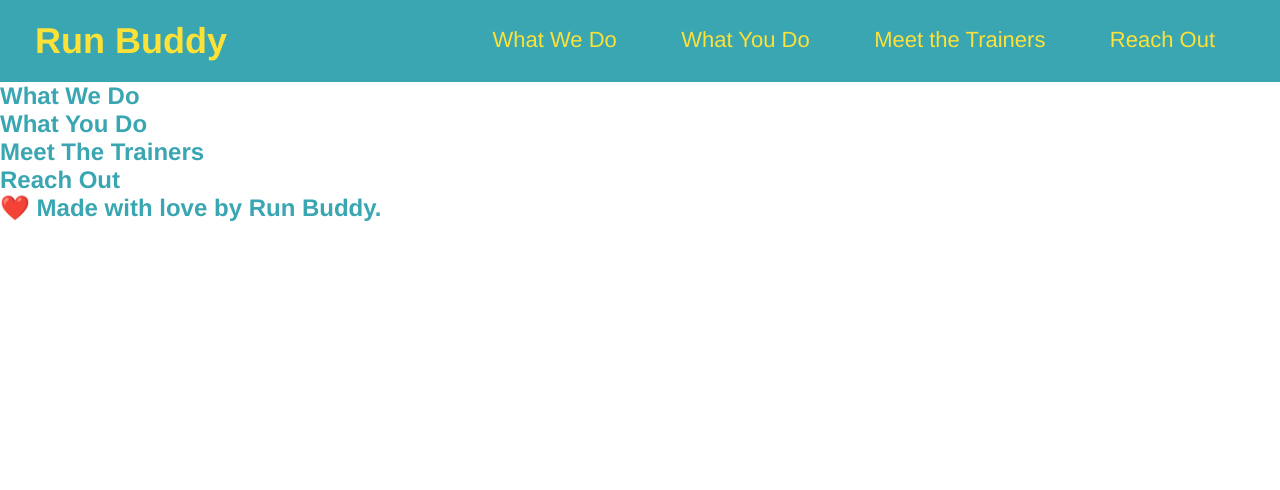
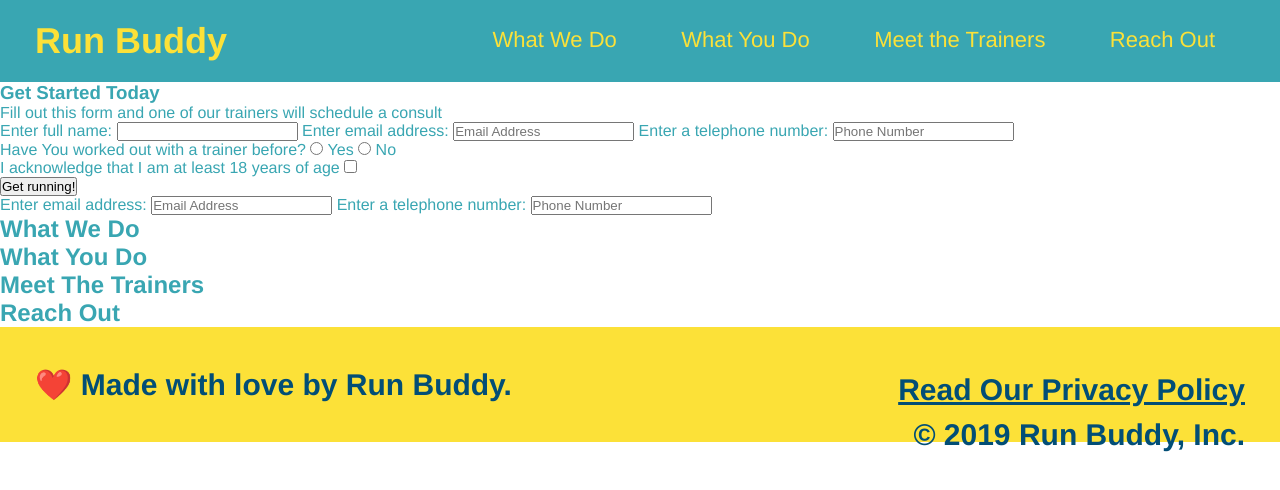
Before and after one commit to PivotalSaint/run-buddy, a plain HTML site: page index.html in a window 1280 px wide. Drawn offline with Linux system fonts and the light colour scheme.

Commit message:
<added consent and forms with buttons>

```diff
--- a/assets/css/style.css
+++ b/assets/css/style.css
@@ -1,6 +1,7 @@
 * {
     margin: 0;
     padding: 0;
+    box-sizing: border-box;
 }
 
 body {
@@ -42,3 +43,26 @@ header nav ul li a {
     font-weight: lighter;
     font-size: 22px;
 }
+
+footer {
+    background: #fce138;
+    width: 100%;
+    padding: 40px 35px;
+}
+
+footer h2 {
+    display: inline;
+    color: #024e76;
+    font-size: 30px;
+    margin: 0;
+}
+
+footer div {
+    float: right;
+    line-height: 1.5;
+    text-align: right;
+}
+
+footer a {
+    color: #024e76;
+}
--- a/index.html
+++ b/index.html
@@ -33,6 +33,46 @@
             </nav>
         </header>
 
+    <section>
+        <div>
+                <h3>Get Started Today</h3>
+                <p>Fill out this form and one of our trainers will schedule a consult</p>
+            <!-- Add form elemnt-->
+            <form>
+                <label for="name">Enter full name:</label>
+                <input type=" placeholder="Your Name" name="name" id="name" />
+                <label for="email">Enter email address:</label>
+                <input type="text" placeholder="Email Address" name="email" id="email" />
+                <label for="phone">Enter a telephone number:</label>
+                <input type="text" placeholder="Phone Number" name="phone" id="phone" />
+
+                <p>
+                    Have You worked out with a trainer before?
+                    <input type="radio" name="trainer-confirm" id="trainer-yes" />
+                    <label for="trainer-yes">Yes</label>
+                    <input type="radio" name="trainer-confirm" id="trainer-no" />
+                    <label for="trainer-no">No</label>
+                </p>
+                <p>
+                    <label for="checkbox" >
+                    I acknowledge that I am at least 18 years of age
+                    </label>
+                    <input type="checkbox" name="age-confirm" id="checkbox" />
+                </p>
+                    <button type="submit">
+                        Get running!
+                    </button>
+                <p>
+                    <label for="email">Enter email address:</label>
+                    <input type="email" placeholder="Email Address" name="email" id="email" />
+                    <label for="phone">Enter a telephone number:</label>
+                    <input type="tel" placeholder="Phone Number" name="phone" id="phone" />
+                </p>
+            </form>
+        </div>
+    </section>
+        <!--end hero-->
+
 
         <!-- hero/jumbotron-->
         <section>
@@ -63,8 +103,13 @@
             <h2>Reach Out</h2>
         </section>
 
-    <footer>
-        <h2> ❤️ Made with love by Run Buddy.</h2>
+    <footer> <!-- need to add privacy policy to the pound symbol-->
+        <h2> ❤️ Made with love by Run Buddy.
+            <div>
+                <a href="#">Read Our Privacy Policy</a><br />
+                &copy; 2019 Run Buddy, Inc.
+            </div>
+        </h2>
     </footer>
 
     </body>
```
